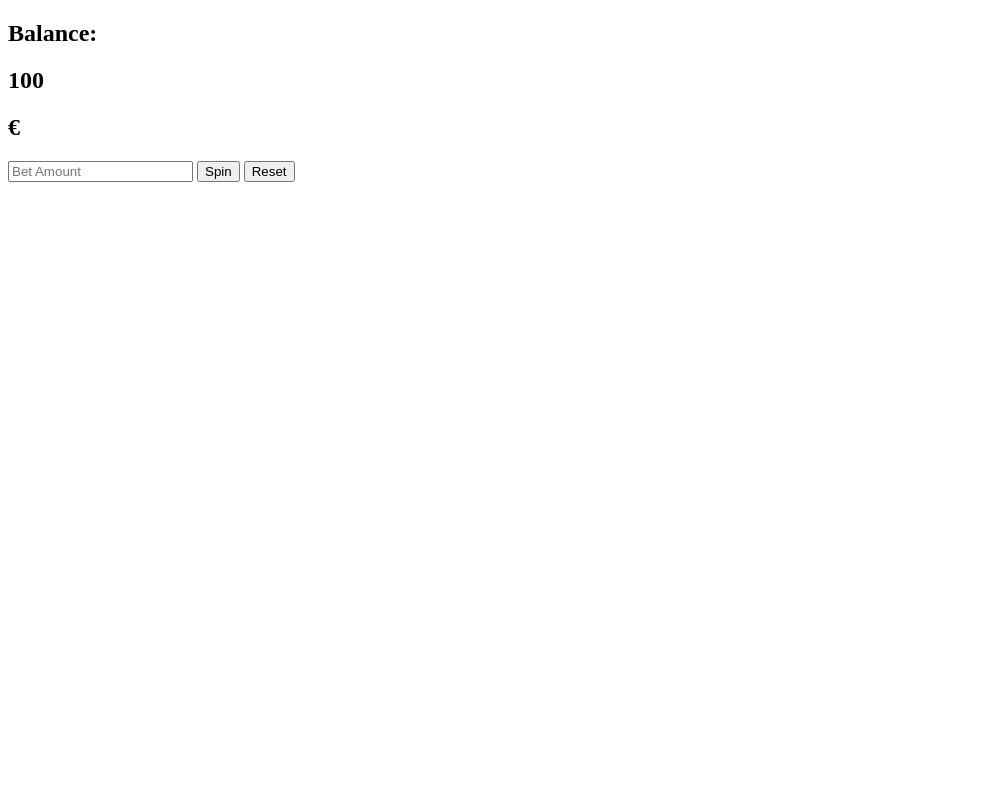
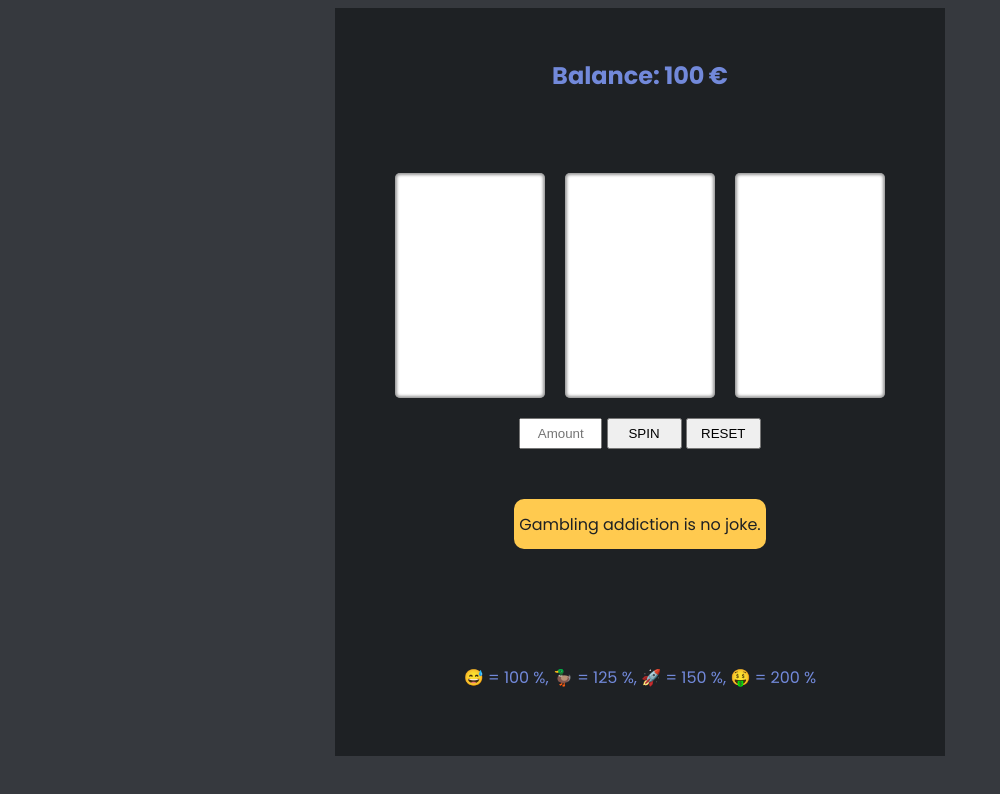
Before and after one commit to nicowizzy/Slot-Machine, a plain HTML site: page index.html in a window 1280 px wide. Shown: the whole page, without its empty margins (0-1000 px from the left). Drawn offline with Linux system fonts and the light colour scheme.

Commit message:
finished css and html

```diff
--- a/index.html
+++ b/index.html
@@ -16,9 +16,10 @@
     <body>
         <div id="app">
             <div class="balance">
-                <h2>Balance:</h2>
-                <h2 id="balance">100</h2>
-                <h2>€</h2></div>
+                <h2 class="balance">Balance:</h2>
+                <h2 class="balance" id="balance">100</h2>
+                <h2 class="balance">€</h2>
+            </div>
             <div class="doors">
                 <div class="door">
                     <div class="boxes">
@@ -36,9 +37,15 @@
                 </div>
             </div>
             <div class="actions">
-                <input id="betInput" type="text" placeholder="Bet Amount">
+                <input id="betInput" type="text" placeholder="Amount">
                 <button id="spinner">Spin</button>
                 <button id="resetter">Reset</button>
+            </div>
+            <div class ="winField">
+                <p id="winOrLose">Gambling addiction is no joke.</p>
+            </div>
+            <div class ="expl">
+                <p id="expl">😅 = 100 %, 🦆 = 125 %, 🚀 = 150 %, 🤑 = 200 %</p>
             </div>
         </div>
         <script src="script.js"></script>
--- a/styles.css
+++ b/styles.css
@@ -0,0 +1,85 @@
+body {
+    font-family: Poppins;
+    background-color: #36393e;
+    color: #7289da;
+}
+
+#app {
+    width: fit-content;
+    height: fit-content;
+    padding: 50px;
+    background-color: #1e2124;
+    display: flex;
+    flex-direction: column;
+    align-items: center;
+    justify-content: center;
+    margin: auto;
+}
+
+.balance {
+    display: inline;
+    margin-bottom: 70px;
+}
+
+.doors {
+    display: flex;
+    margin-bottom: 10px;
+}
+
+.door {
+    background: white;
+    box-shadow: 0 0 3px 2px rgba(0,0,0,.4) inset;
+    width: 150px;
+    height: 225px;
+    overflow: hidden;
+    border-radius: 5px;
+    margin: 10px;
+}
+
+.boxes {
+    transition: transform 1s ease-in-out;
+}
+
+.box {
+    display: flex;
+    justify-content: center;
+    align-items: center;
+    font-size: 3rem;
+}
+
+
+
+#betInput {
+    width: 75px;
+    height: 25px;
+    text-align: center;
+}
+
+.buttons {
+    margin: 1rem 0 2rem 0;
+}
+
+button {
+    cursor: pointer;
+    text-transform: uppercase;
+    width: 75px;
+    height: 31.4px;
+    text-align: center;
+}
+
+.winField {
+    background-color: #ffca4f;
+    color: #1e2124;
+    padding: 5px;
+    width: fit-content;
+    height: 40px;
+    display: flex;
+    align-items: center;
+    justify-content: center;
+    margin-top: 50px;
+    border-radius: 10px;
+}
+
+.expl {
+    margin-top: 100px;
+}
```
